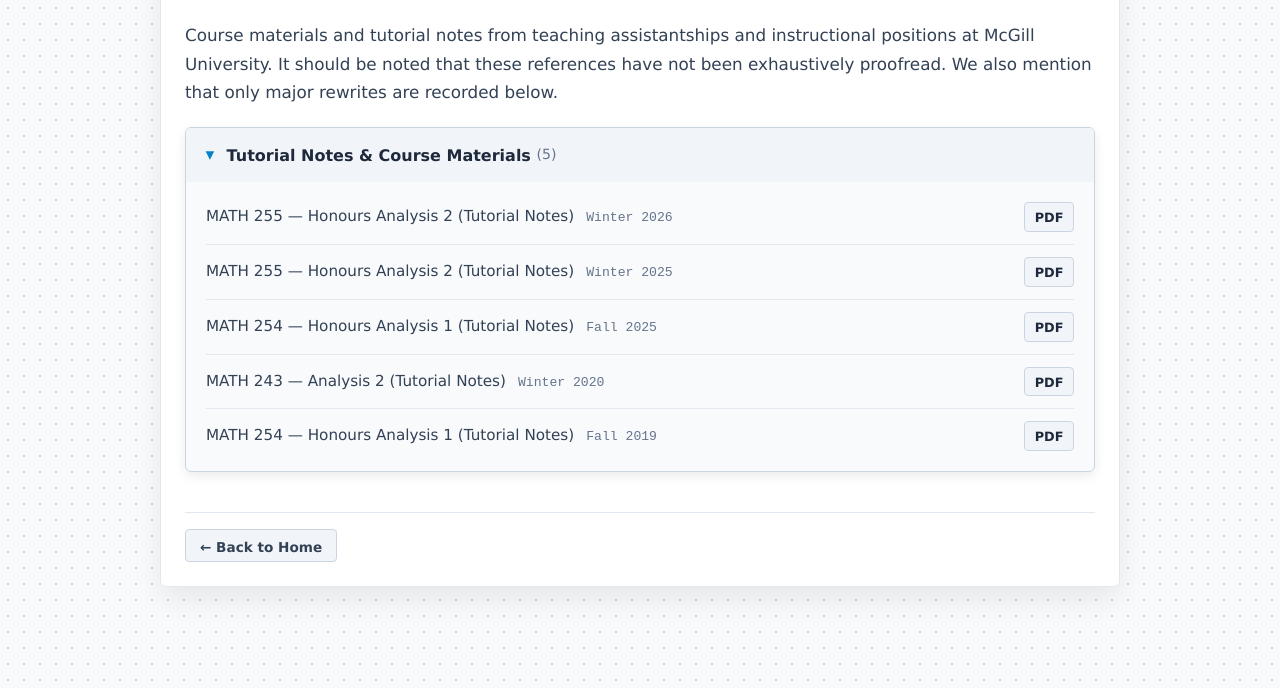
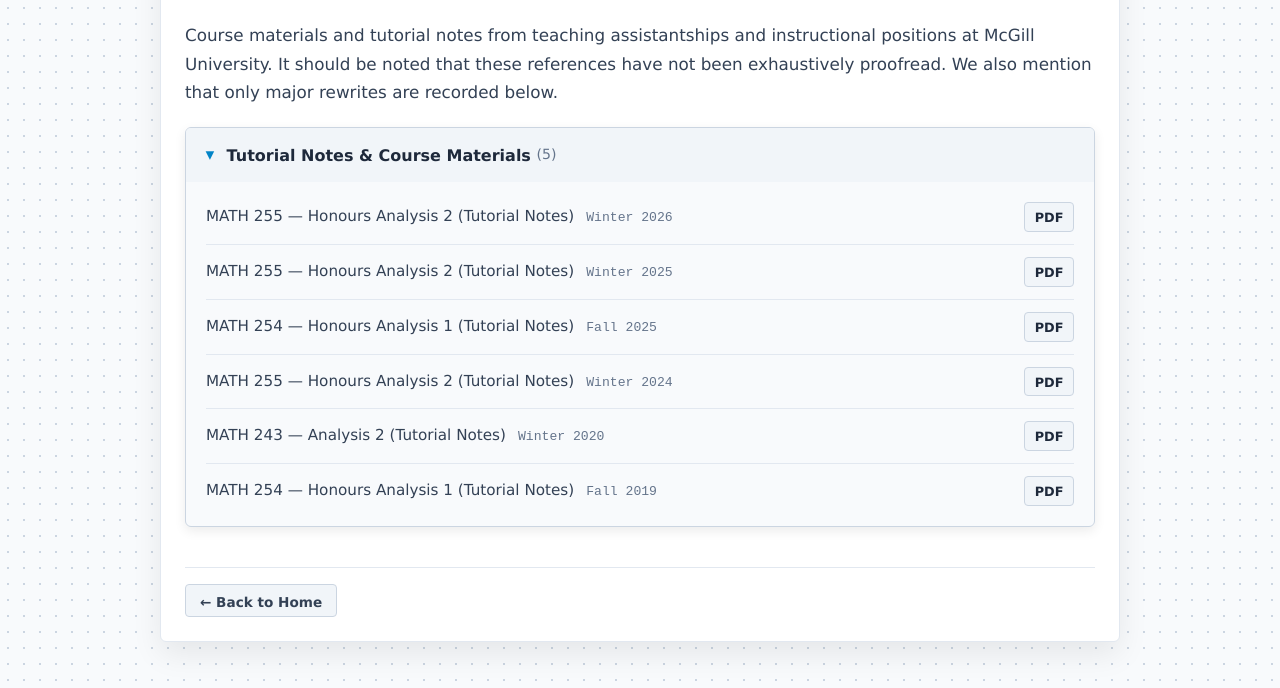
Before and after one commit to chernyshe/chernyshe.github.io, a plain HTML site: page teaching/index.html in a window 1280 px wide. Shown: the part 112-800 px from the top of the page. Drawn offline with Linux system fonts and the light colour scheme.

Commit message:
Added W2024 255 notes
Also updated index page.

```diff
--- a/teaching/index.html
+++ b/teaching/index.html
@@ -44,6 +44,14 @@
                         </div>
                         <a href="254tutnotesF2024.pdf" class="repo-btn-compact" target="_blank">PDF</a>
                     </li>
+		    <li class="repo-item-compact">
+                        <div class="repo-left-content">
+                            <span class="repo-title-compact">MATH 255 — Honours Analysis 2 (Tutorial Notes)</span>
+                            <span class="repo-date-compact">Winter 2024</span>
+                        </div>
+                        <a href="255w2024tutnotes.pdf" class="repo-btn-compact" target="_blank">PDF</a>
+                    </li>
+
                     <li class="repo-item-compact">
                         <div class="repo-left-content">
                             <span class="repo-title-compact">MATH 243 — Analysis 2 (Tutorial Notes)</span>
```
Also changed, not shown: 1 other file.
